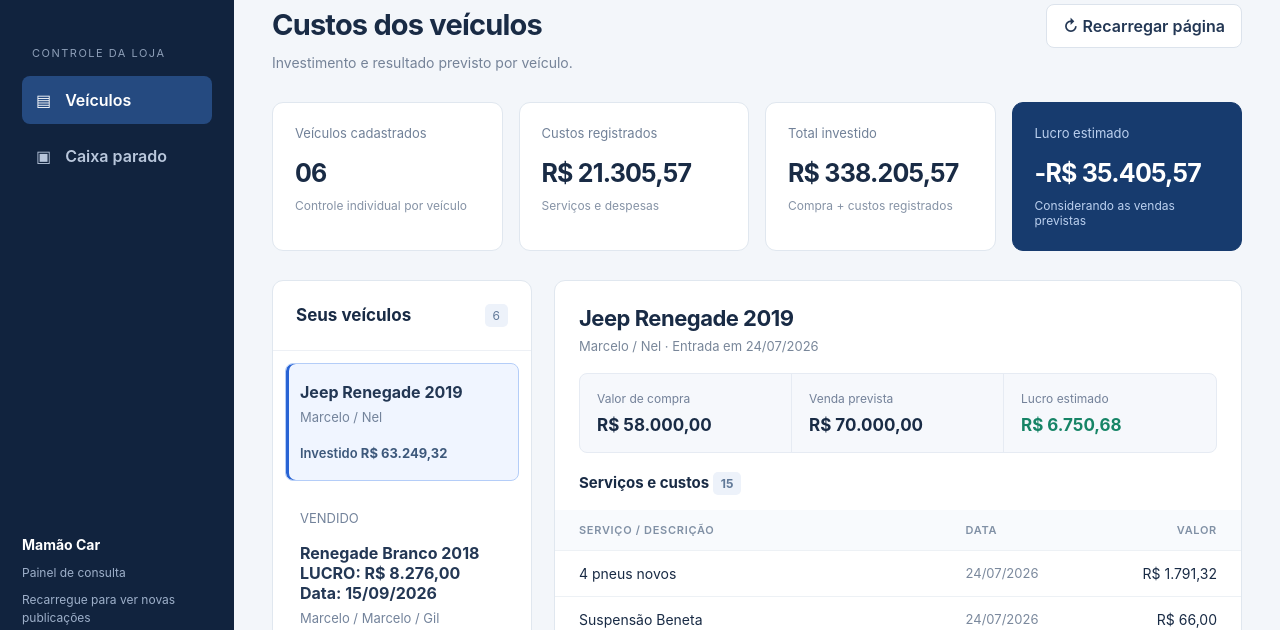
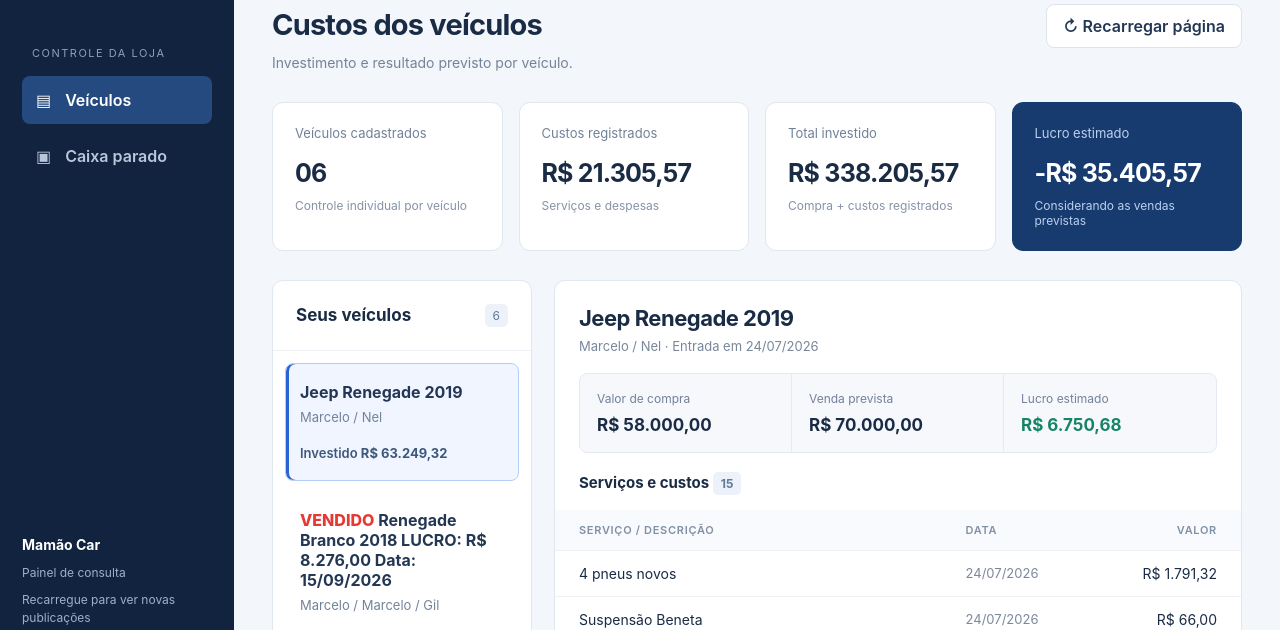
Before and after one commit to scaranoyze/Financas_Mamaocar, a plain HTML site: page index.html in a window 1280 px wide. Shown: the part 138-768 px from the top of the page. Drawn offline with Linux system fonts and the light colour scheme.

Commit message:
Update styles.css

```diff
--- a/styles.css
+++ b/styles.css
@@ -326,6 +326,21 @@ p {
   color:#73839b;
   margin-bottom:17px;
   font-weight:400;
+}
+
+/* Somente a palavra VENDIDO fica vermelha. */
+.vendido {
+  color:#e53935;
+  font-weight:800;
+}
+
+/* Sobrescreve o estilo genérico de .vehicle span para o VENDIDO não quebrar linha. */
+.vehicle .vendido {
+  display:inline;
+  color:#e53935;
+  font-size:inherit;
+  font-weight:800;
+  margin:0;
 }
 
 .vehicle small {
```
